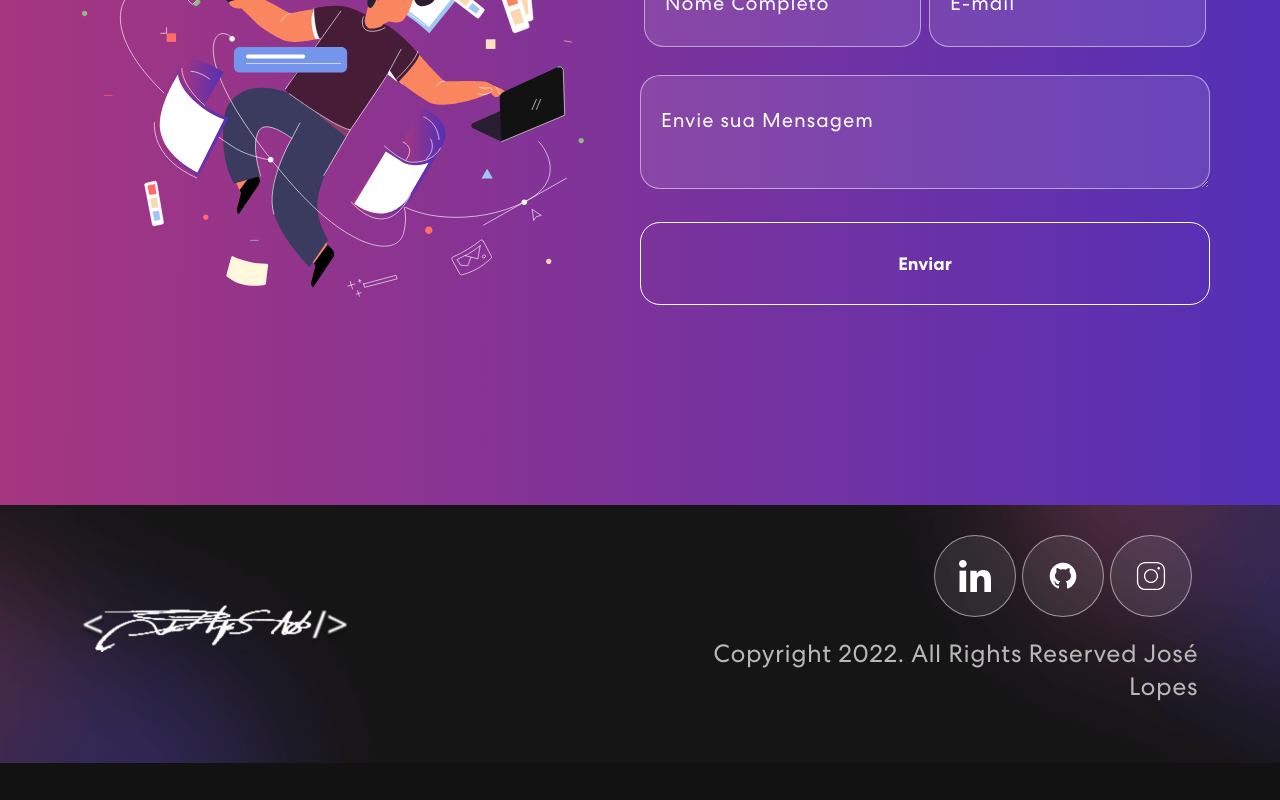
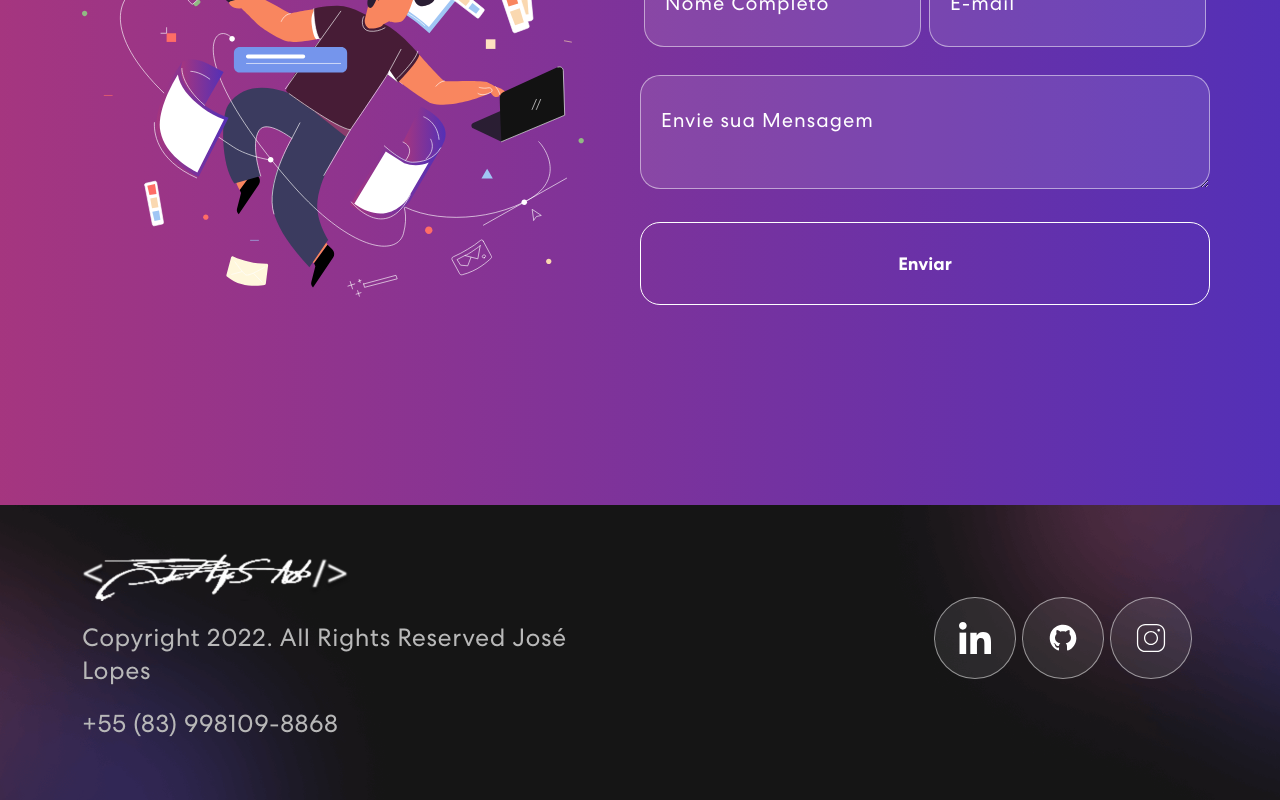
Before and after one commit to JoseNeto09/Portifolio, a React (Create React App) app: page / in a window 1280 px wide. Shown: the part 4441-5241 px from the top of the page. Before the commit the page ends 5204 px from the top, so only its background shows below. Built offline with nearby package versions, Linux system fonts and the light colour scheme.

Commit message:
adicionado numero para contato no footer

```diff
--- a/src/components/Footer/Footer.js
+++ b/src/components/Footer/Footer.js
@@ -16,6 +16,7 @@ export const Footer = () => {
         <Row className="align-items-center">
           <Col size={12} sm={6}>
             <img src={logo} alt="Logo" />
+            <p>Copyright 2022. All Rights Reserved José Lopes <p>+55 (83) 998109-8868</p> </p>
           </Col>
           <Col size={12} sm={6} className="text-center text-sm-end">
             <div className="social-icon">
@@ -23,8 +24,8 @@ export const Footer = () => {
               <a href="https://github.com/JoseNeto09"><img src={navIcon3} alt="Icon" /></a>
               <a href="https://www.instagram.com/joselopes.sn/ "><img src={navIcon2} alt="Icon" /></a>
             </div>
-            <p>Copyright 2022. All Rights Reserved José Lopes</p>
           </Col>
+
         </Row>
       </Container>
     </footer>
```
